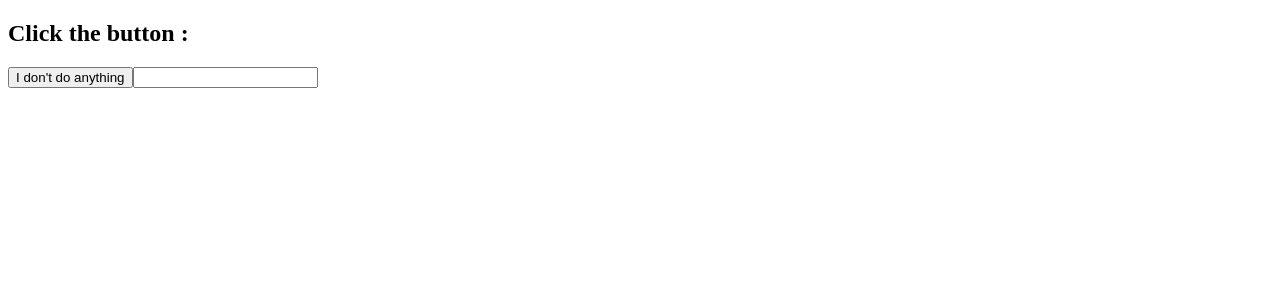
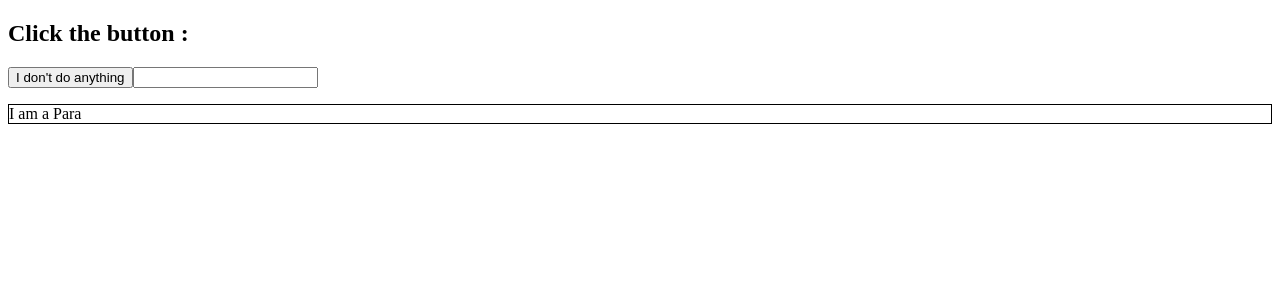
Before and after one commit to amar-jondhalekar/react-concepts-playground, a React (Vite) app in the folder event-handling/: page / in a window 1280 px wide. Shown: the top 300 px of the page. Built offline with nearby package versions, Linux system fonts and the light colour scheme.

Commit message:
added onMouseOver event on button element and passes as a props to the paragraph

```diff
--- a/event-handling/src/components/Button.jsx
+++ b/event-handling/src/components/Button.jsx
@@ -10,6 +10,7 @@ const Button = (props) => {
         I don't do anything
     </button>
     <input type="text" onChange={props.clickMe}/>
+    <p onMouseOver={props.clickMe} style={{border:"1px solid black"}}> I am a Para </p>
     </div>
     </>
   )
```
